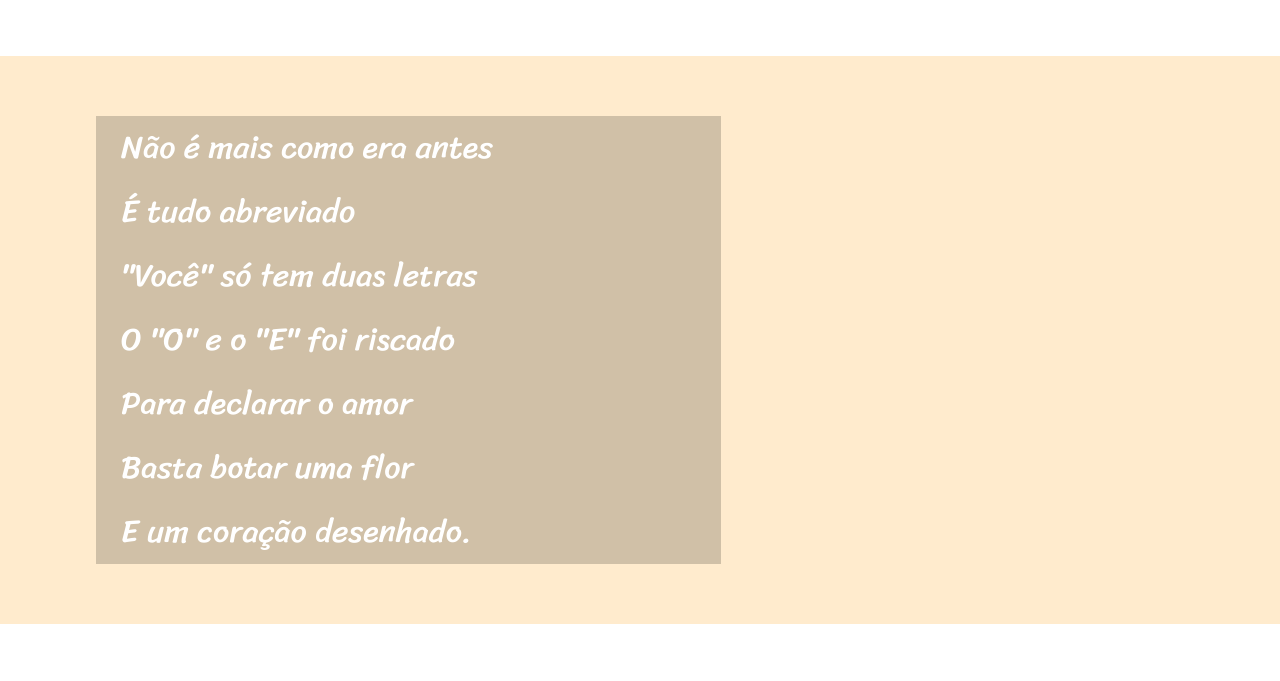
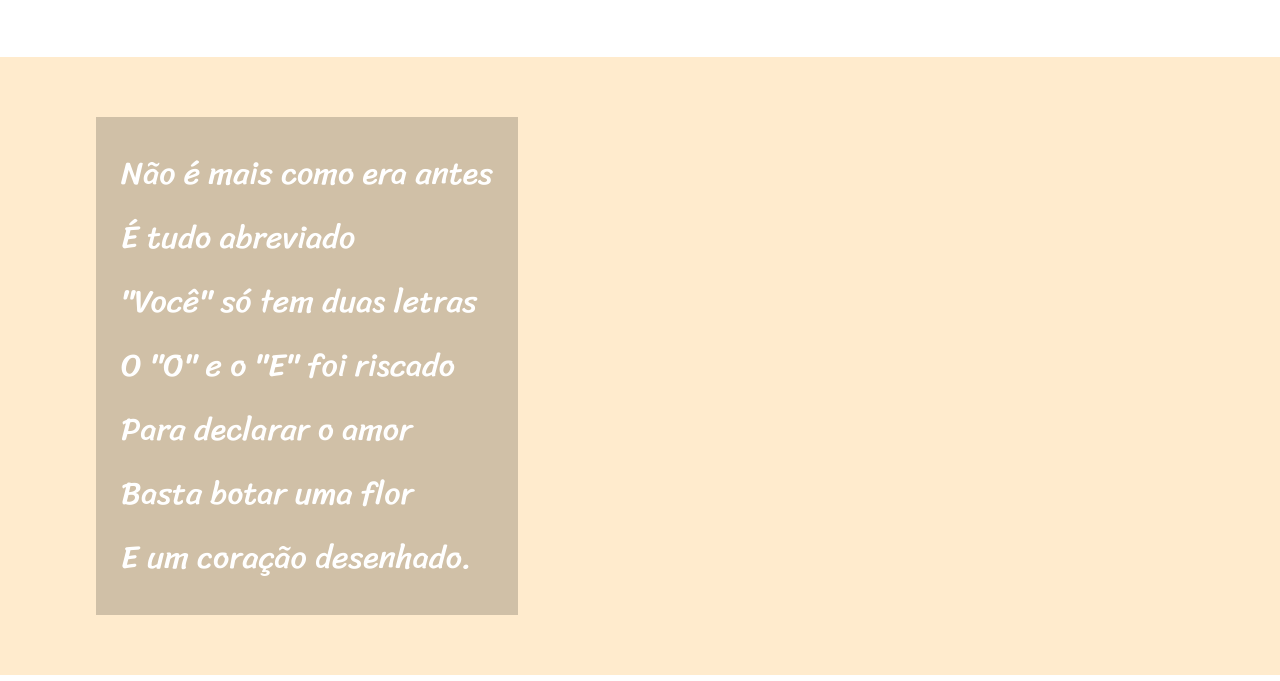
Before and after one commit to brunobusarello/projeto-cordel, a plain HTML site: page index.html in a window 1280 px wide. Shown: the part 696-1377 px from the top of the page. Drawn offline with Linux system fonts and the light colour scheme.

Commit message:
atualizacao de estilos

```diff
--- a/estilo/style.css
+++ b/estilo/style.css
@@ -1,17 +1,25 @@
 @charset "UTF-8";
 @import url('https://fonts.googleapis.com/css2?family=Passion+One:wght@400;700;900&display=swap');
 @import url('https://fonts.googleapis.com/css2?family=Sriracha&display=swap');
+
+:root {
+    --fonte1: Verdana, Geneva, Tahoma, sans-serif;
+    --fonte2: 'Passion One', cursive;
+    --fonte3: Sriracha, sans-serif;
+}
+
+
 * {
     padding: 0px;
     margin: 0px;
-    font-family: sans-serif;
+    font-family: var(--fonte1);
 }
 header {
 
     background-color: black;
 }
 header > h1 {
-    font-family: 'Passion One', cursive;
+    font-family: var(--fonte2);
     font-size: 7.5vw;
     color: white;
     padding: 20px;
@@ -39,7 +47,7 @@ section {
 }
 
 section > p {
-    font-family: Sriracha, sans-serif;
+    font-family: var(--fonte3);
 }
 
 section.normal {
@@ -53,8 +61,8 @@ section.imagem {
 
 section.imagem > p {
     background-color: rgba(0, 0, 0, 0.185);
-    max-width: 600px;
-    padding-left: 25px;
+    display: inline-block;
+    padding: 25px;
 }
 
 footer {
@@ -63,6 +71,8 @@ footer {
     padding: 25px;
     text-align: center;
 }
+
+
 footer a {
     color: white;
     text-decoration: none;
```
